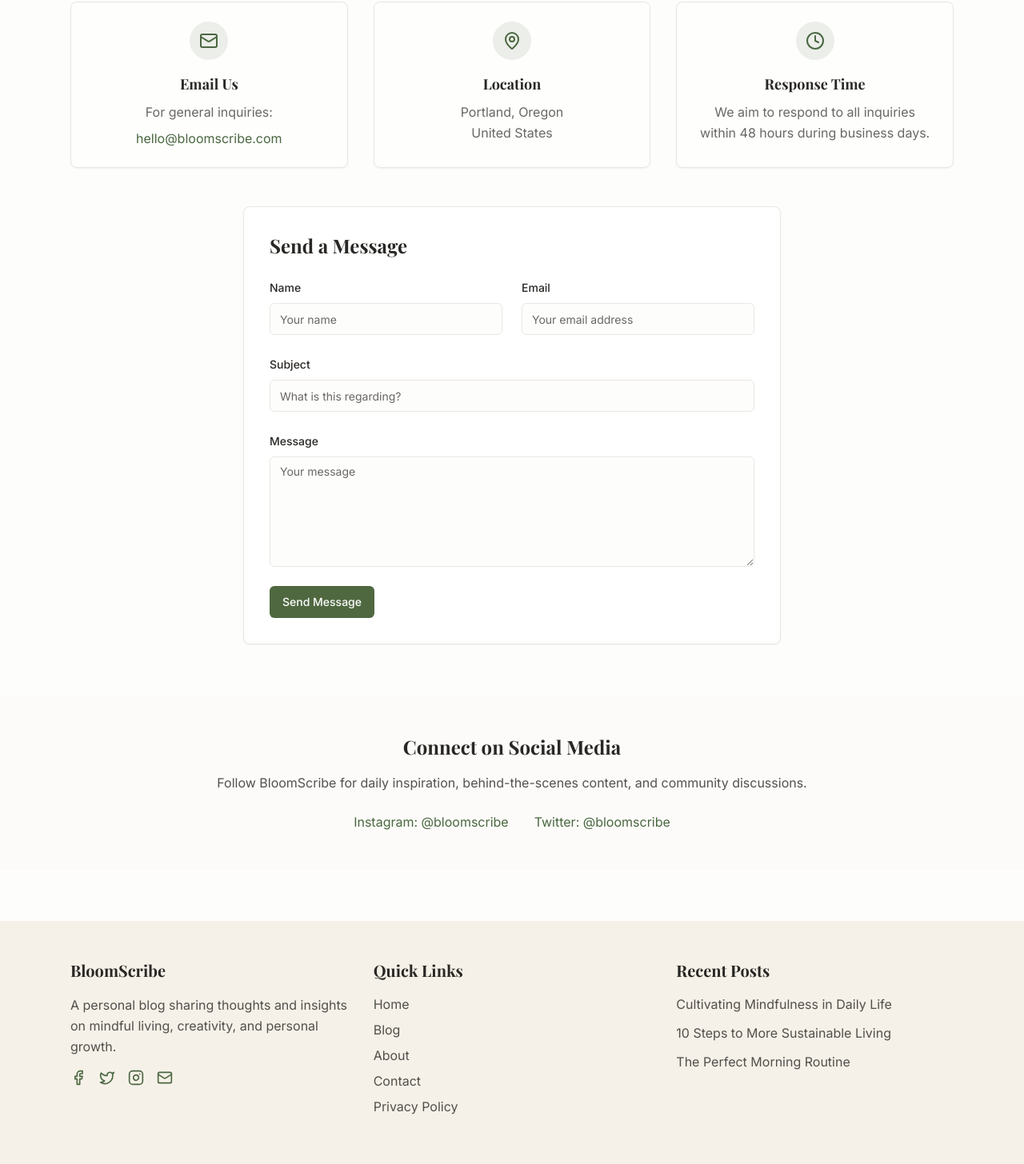
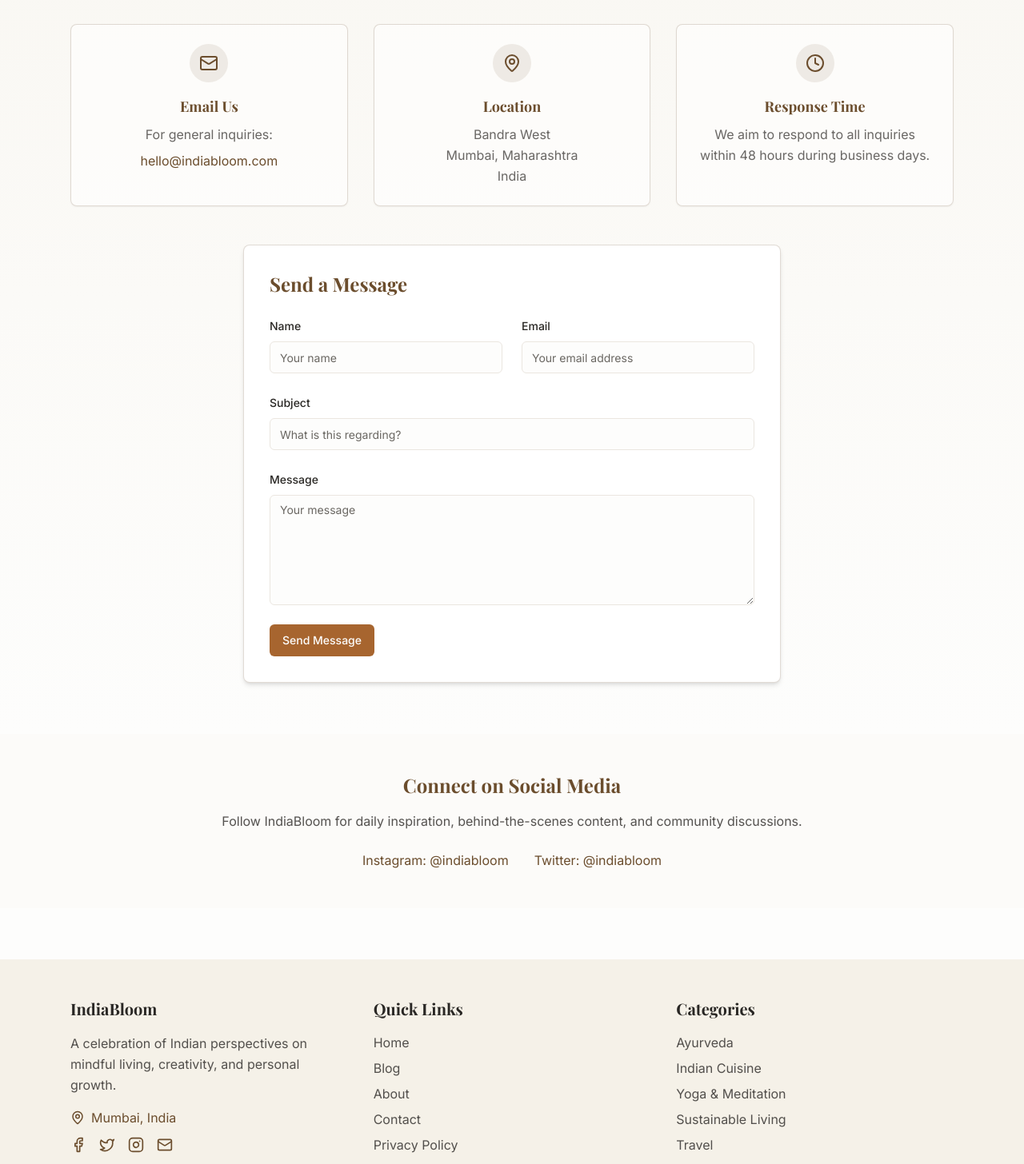
Before and after one commit to bipulsingh126/bloom-scribe-blog, a React (Vite) app: page /contact in a window 1280 px wide. Shown: the part 275-1731 px from the top of the page at 80% size. Built offline with nearby package versions, Linux system fonts and the light colour scheme; a web font is replaced by a local one.

Commit message:
Refactor: Update website name, location, and styling
- Changed website name.
- Added India as a location.
- Improved styling and added categories.

```diff
--- a/src/components/Footer.tsx
+++ b/src/components/Footer.tsx
@@ -6,7 +6,8 @@ import {
   Twitter,
   Instagram,
   Mail,
-  Heart
+  Heart,
+  MapPin
 } from 'lucide-react';
 
 const Footer = () => {
@@ -18,21 +19,24 @@ const Footer = () => {
         <div className="grid grid-cols-1 md:grid-cols-3 gap-8">
           {/* About */}
           <div>
-            <h3 className="text-xl font-serif font-bold mb-4">BloomScribe</h3>
+            <h3 className="text-xl font-serif font-bold mb-4">IndiaBloom</h3>
             <p className="text-foreground/80 mb-4">
-              A personal blog sharing thoughts and insights on mindful living, creativity, and personal growth.
+              A celebration of Indian perspectives on mindful living, creativity, and personal growth.
             </p>
+            <div className="flex items-center text-blog-brown mb-3">
+              <MapPin size={18} className="mr-2" /> Mumbai, India
+            </div>
             <div className="flex space-x-4">
-              <a href="#" className="text-blog-green hover:text-blog-sage transition-colors" aria-label="Facebook">
+              <a href="#" className="text-blog-brown hover:text-blog-light-brown transition-colors" aria-label="Facebook">
                 <Facebook size={20} />
               </a>
-              <a href="#" className="text-blog-green hover:text-blog-sage transition-colors" aria-label="Twitter">
+              <a href="#" className="text-blog-brown hover:text-blog-light-brown transition-colors" aria-label="Twitter">
                 <Twitter size={20} />
               </a>
-              <a href="#" className="text-blog-green hover:text-blog-sage transition-colors" aria-label="Instagram">
+              <a href="#" className="text-blog-brown hover:text-blog-light-brown transition-colors" aria-label="Instagram">
                 <Instagram size={20} />
               </a>
-              <a href="mailto:contact@bloomscribe.com" className="text-blog-green hover:text-blog-sage transition-colors" aria-label="Email">
+              <a href="mailto:contact@indiabloom.com" className="text-blog-brown hover:text-blog-light-brown transition-colors" aria-label="Email">
                 <Mail size={20} />
               </a>
             </div>
@@ -43,44 +47,50 @@ const Footer = () => {
             <h3 className="text-xl font-serif font-bold mb-4">Quick Links</h3>
             <ul className="space-y-2">
               <li>
-                <Link to="/" className="text-foreground/80 hover:text-blog-green transition-colors">Home</Link>
+                <Link to="/" className="text-foreground/80 hover:text-blog-brown transition-colors">Home</Link>
               </li>
               <li>
-                <Link to="/blog" className="text-foreground/80 hover:text-blog-green transition-colors">Blog</Link>
+                <Link to="/blog" className="text-foreground/80 hover:text-blog-brown transition-colors">Blog</Link>
               </li>
               <li>
-                <Link to="/about" className="text-foreground/80 hover:text-blog-green transition-colors">About</Link>
+                <Link to="/about" className="text-foreground/80 hover:text-blog-brown transition-colors">About</Link>
               </li>
               <li>
-                <Link to="/contact" className="text-foreground/80 hover:text-blog-green transition-colors">Contact</Link>
+                <Link to="/contact" className="text-foreground/80 hover:text-blog-brown transition-colors">Contact</Link>
               </li>
               <li>
-                <Link to="/privacy" className="text-foreground/80 hover:text-blog-green transition-colors">Privacy Policy</Link>
+                <Link to="/privacy" className="text-foreground/80 hover:text-blog-brown transition-colors">Privacy Policy</Link>
               </li>
             </ul>
           </div>
 
-          {/* Recent Posts */}
+          {/* Categories */}
           <div>
-            <h3 className="text-xl font-serif font-bold mb-4">Recent Posts</h3>
-            <ul className="space-y-3">
+            <h3 className="text-xl font-serif font-bold mb-4">Categories</h3>
+            <ul className="space-y-2">
               <li>
-                <Link to="/blog/cultivating-mindfulness" className="text-foreground/80 hover:text-blog-green transition-colors">Cultivating Mindfulness in Daily Life</Link>
+                <Link to="/blog" className="text-foreground/80 hover:text-blog-brown transition-colors">Ayurveda</Link>
               </li>
               <li>
-                <Link to="/blog/sustainable-living" className="text-foreground/80 hover:text-blog-green transition-colors">10 Steps to More Sustainable Living</Link>
+                <Link to="/blog" className="text-foreground/80 hover:text-blog-brown transition-colors">Indian Cuisine</Link>
               </li>
               <li>
-                <Link to="/blog/morning-routine" className="text-foreground/80 hover:text-blog-green transition-colors">The Perfect Morning Routine</Link>
+                <Link to="/blog" className="text-foreground/80 hover:text-blog-brown transition-colors">Yoga & Meditation</Link>
+              </li>
+              <li>
+                <Link to="/blog" className="text-foreground/80 hover:text-blog-brown transition-colors">Sustainable Living</Link>
+              </li>
+              <li>
+                <Link to="/blog" className="text-foreground/80 hover:text-blog-brown transition-colors">Travel</Link>
               </li>
             </ul>
           </div>
         </div>
 
         <div className="mt-8 pt-6 border-t border-border/30 text-center text-foreground/70 text-sm">
-          <p>© {currentYear} BloomScribe. All rights reserved.</p>
+          <p>© {currentYear} IndiaBloom. All rights reserved.</p>
           <p className="mt-2 flex items-center justify-center">
-            Made with <Heart size={14} className="mx-1 text-blog-green" /> by BloomScribe
+            Made with <Heart size={14} className="mx-1 text-blog-brown" /> in Mumbai
           </p>
         </div>
       </div>
--- a/src/index.css
+++ b/src/index.css
@@ -16,16 +16,16 @@
     --popover: 0 0% 100%;
     --popover-foreground: 40 6% 15%;
 
-    --primary: 98 24% 33%;
+    --primary: 27 56% 42%;
     --primary-foreground: 42 33% 99%;
 
-    --secondary: 100 10% 53%;
+    --secondary: 35 29% 55%;
     --secondary-foreground: 42 33% 99%;
 
     --muted: 35 30% 96%;
     --muted-foreground: 40 4% 40%;
 
-    --accent: 100 10% 53%;
+    --accent: 35 29% 55%;
     --accent-foreground: 42 33% 99%;
 
     --destructive: 0 84.2% 60.2%;
@@ -33,7 +33,7 @@
 
     --border: 35 20% 90%;
     --input: 35 20% 90%;
-    --ring: 100 20% 30%;
+    --ring: 27 56% 42%;
 
     --radius: 0.5rem;
   }
@@ -48,16 +48,16 @@
     --popover: 40 6% 18%;
     --popover-foreground: 42 33% 99%;
 
-    --primary: 100 12% 60%;
+    --primary: 27 36% 50%;
     --primary-foreground: 40 6% 15%;
 
-    --secondary: 100 6% 40%;
+    --secondary: 35 29% 45%;
     --secondary-foreground: 42 33% 99%;
 
     --muted: 40 6% 25%;
     --muted-foreground: 40 3% 70%;
 
-    --accent: 100 6% 40%;
+    --accent: 35 29% 45%;
     --accent-foreground: 42 33% 99%;
 
     --destructive: 0 62.8% 30.6%;
@@ -65,7 +65,7 @@
 
     --border: 40 6% 25%;
     --input: 40 6% 25%;
-    --ring: 100 12% 60%;
+    --ring: 27 36% 50%;
   }
 }
 
@@ -104,18 +104,21 @@
     @apply prose prose-lg md:prose-xl max-w-none prose-headings:font-serif prose-p:text-foreground/90 prose-a:text-primary hover:prose-a:text-primary/80 prose-img:rounded-lg;
   }
   .nav-link {
-    @apply text-foreground/80 hover:text-primary transition-colors px-3 py-2 text-sm md:text-base font-medium;
+    @apply text-foreground/80 hover:text-blog-brown transition-colors px-3 py-2 text-sm md:text-base font-medium;
   }
   .nav-link-active {
-    @apply text-primary font-semibold;
+    @apply text-blog-brown font-semibold;
   }
   .featured-post {
-    @apply relative overflow-hidden rounded-xl shadow-md transition-all duration-300 hover:shadow-lg bg-card;
+    @apply relative overflow-hidden rounded-xl shadow-md transition-all duration-300 hover:shadow-lg bg-card border border-blog-brown/10;
   }
   .post-card {
-    @apply bg-card rounded-lg overflow-hidden shadow-md hover:shadow-lg transition-all duration-300;
+    @apply bg-card rounded-lg overflow-hidden shadow-md hover:shadow-lg transition-all duration-300 border border-blog-brown/10;
   }
   .section-title {
     @apply text-2xl md:text-3xl font-serif font-bold mb-6 pb-2 border-b border-border/50 inline-block;
   }
+  .category-badge {
+    @apply inline-block px-3 py-1 rounded-full text-xs font-medium bg-blog-brown/10 text-blog-brown;
+  }
 }
--- a/src/pages/BlogPage.tsx
+++ b/src/pages/BlogPage.tsx
@@ -10,6 +10,13 @@ const BlogPage = () => {
   const [searchTerm, setSearchTerm] = useState('');
   const [activeCategory, setActiveCategory] = useState('all');
   const [filteredPosts, setFilteredPosts] = useState(blogData.allPosts);
+
+  // Extended categories including Indian-specific ones
+  const extendedCategories = [
+    'Mindfulness', 'Sustainability', 'Productivity', 'Wellbeing',
+    'Home', 'Food', 'Travel', 'Creativity', 'Ayurveda',
+    'Indian Cuisine', 'Yoga & Meditation'
+  ];
 
   useEffect(() => {
     // Filter posts based on search term and active category
@@ -45,19 +52,19 @@ const BlogPage = () => {
 
   return (
     <Layout>
-      <section className="py-12 md:py-16">
+      <section className="py-12 md:py-16 bg-gradient-to-b from-blog-beige/50 to-transparent">
         <div className="blog-container">
           <div className="max-w-3xl mx-auto text-center mb-12">
-            <h1 className="mb-4">The Blog</h1>
+            <h1 className="mb-4 text-blog-brown">The IndiaBloom Journal</h1>
             <p className="text-xl text-foreground/80">
-              Explore our collection of articles on mindful living, sustainability, and personal growth.
+              Explore our collection of articles on Indian wisdom, mindful living, sustainability, and personal growth.
             </p>
           </div>
 
-          <div className="mb-12">
+          <div className="bg-white rounded-xl shadow-sm p-6 mb-12">
             <SearchBar onSearch={handleSearch} />
             <CategoryFilter
-              categories={blogData.categories.filter(cat => cat !== 'All')}
+              categories={extendedCategories}
               activeCategory={activeCategory}
               onCategoryChange={handleCategoryChange}
             />
@@ -70,8 +77,8 @@ const BlogPage = () => {
               ))}
             </div>
           ) : (
-            <div className="text-center py-16">
-              <h3 className="text-xl mb-2">No posts found</h3>
+            <div className="text-center py-16 bg-blog-cream rounded-lg">
+              <h3 className="text-xl mb-2 text-blog-brown">No posts found</h3>
               <p className="text-foreground/70">
                 Try adjusting your search or filter to find what you're looking for.
               </p>
--- a/src/pages/ContactPage.tsx
+++ b/src/pages/ContactPage.tsx
@@ -8,48 +8,49 @@ import { Mail, MapPin, Clock } from 'lucide-react';
 const ContactPage = () => {
   return (
     <Layout>
-      <section className="py-12 md:py-16">
+      <section className="py-12 md:py-16 bg-gradient-to-b from-blog-beige/50 to-transparent">
         <div className="blog-container">
           <div className="max-w-3xl mx-auto text-center mb-12">
-            <h1 className="mb-4">Get in Touch</h1>
+            <h1 className="mb-4 text-blog-brown">Get in Touch</h1>
             <p className="text-xl text-foreground/80">
               Have a question, feedback, or just want to say hello? We'd love to hear from you.
             </p>
           </div>
 
           <div className="grid grid-cols-1 md:grid-cols-3 gap-8 mb-12">
-            <Card className="bg-card/50">
+            <Card className="bg-card/50 border-blog-brown/20 shadow-sm hover:shadow-md transition-all">
               <CardContent className="p-6 flex flex-col items-center text-center">
-                <div className="w-12 h-12 flex items-center justify-center bg-blog-green/10 rounded-full mb-4">
-                  <Mail className="h-6 w-6 text-blog-green" />
+                <div className="w-12 h-12 flex items-center justify-center bg-blog-brown/10 rounded-full mb-4">
+                  <Mail className="h-6 w-6 text-blog-brown" />
                 </div>
-                <h3 className="text-lg font-bold mb-2">Email Us</h3>
+                <h3 className="text-lg font-bold mb-2 text-blog-brown">Email Us</h3>
                 <p className="text-foreground/70 mb-2">For general inquiries:</p>
-                <a href="mailto:hello@bloomscribe.com" className="text-blog-green hover:underline">
-                  hello@bloomscribe.com
+                <a href="mailto:hello@indiabloom.com" className="text-blog-brown hover:underline">
+                  hello@indiabloom.com
                 </a>
               </CardContent>
             </Card>
 
-            <Card className="bg-card/50">
+            <Card className="bg-card/50 border-blog-brown/20 shadow-sm hover:shadow-md transition-all">
               <CardContent className="p-6 flex flex-col items-center text-center">
-                <div className="w-12 h-12 flex items-center justify-center bg-blog-green/10 rounded-full mb-4">
-                  <MapPin className="h-6 w-6 text-blog-green" />
+                <div className="w-12 h-12 flex items-center justify-center bg-blog-brown/10 rounded-full mb-4">
+                  <MapPin className="h-6 w-6 text-blog-brown" />
                 </div>
-                <h3 className="text-lg font-bold mb-2">Location</h3>
+                <h3 className="text-lg font-bold mb-2 text-blog-brown">Location</h3>
                 <p className="text-foreground/70">
-                  Portland, Oregon<br />
-                  United States
+                  Bandra West<br />
+                  Mumbai, Maharashtra<br />
+                  India
                 </p>
               </CardContent>
             </Card>
 
-            <Card className="bg-card/50">
+            <Card className="bg-card/50 border-blog-brown/20 shadow-sm hover:shadow-md transition-all">
               <CardContent className="p-6 flex flex-col items-center text-center">
-                <div className="w-12 h-12 flex items-center justify-center bg-blog-green/10 rounded-full mb-4">
-                  <Clock className="h-6 w-6 text-blog-green" />
+                <div className="w-12 h-12 flex items-center justify-center bg-blog-brown/10 rounded-full mb-4">
+                  <Clock className="h-6 w-6 text-blog-brown" />
                 </div>
-                <h3 className="text-lg font-bold mb-2">Response Time</h3>
+                <h3 className="text-lg font-bold mb-2 text-blog-brown">Response Time</h3>
                 <p className="text-foreground/70">
                   We aim to respond to all inquiries within 48 hours during business days.
                 </p>
@@ -58,9 +59,9 @@ const ContactPage = () => {
           </div>
 
           <div className="max-w-2xl mx-auto">
-            <Card>
+            <Card className="border-blog-brown/20 shadow-md">
               <CardContent className="p-6 md:p-8">
-                <h2 className="text-2xl font-serif font-bold mb-6">Send a Message</h2>
+                <h2 className="text-2xl font-serif font-bold mb-6 text-blog-brown">Send a Message</h2>
                 <ContactForm />
               </CardContent>
             </Card>
@@ -71,16 +72,16 @@ const ContactPage = () => {
       <section className="py-12 bg-muted/30">
         <div className="blog-container">
           <div className="max-w-3xl mx-auto text-center">
-            <h2 className="text-2xl font-serif font-bold mb-4">Connect on Social Media</h2>
+            <h2 className="text-2xl font-serif font-bold mb-4 text-blog-brown">Connect on Social Media</h2>
             <p className="text-foreground/80 mb-6">
-              Follow BloomScribe for daily inspiration, behind-the-scenes content, and community discussions.
+              Follow IndiaBloom for daily inspiration, behind-the-scenes content, and community discussions.
             </p>
             <div className="flex justify-center space-x-8">
-              <a href="#" className="text-blog-green hover:text-blog-sage transition-colors">
-                Instagram: @bloomscribe
+              <a href="#" className="text-blog-brown hover:text-blog-light-brown transition-colors">
+                Instagram: @indiabloom
               </a>
-              <a href="#" className="text-blog-green hover:text-blog-sage transition-colors">
-                Twitter: @bloomscribe
+              <a href="#" className="text-blog-brown hover:text-blog-light-brown transition-colors">
+                Twitter: @indiabloom
               </a>
             </div>
           </div>
--- a/src/pages/Index.tsx
+++ b/src/pages/Index.tsx
@@ -12,24 +12,45 @@ const Index = () => {
   return (
     <Layout>
       {/* Hero Section */}
-      <section className="bg-blog-beige py-16 md:py-24">
+      <section className="bg-gradient-to-r from-blog-beige to-blog-cream py-16 md:py-24">
         <div className="blog-container">
           <div className="max-w-3xl mx-auto text-center">
-            <h1 className="text-4xl md:text-6xl font-serif font-bold mb-6">Welcome to BloomScribe</h1>
+            <div className="mb-4 inline-block bg-blog-brown/10 px-4 py-2 rounded-full text-blog-brown font-medium text-sm">
+              Mindful Living from India
+            </div>
+            <h1 className="text-4xl md:text-6xl font-serif font-bold mb-6">Welcome to IndiaBloom</h1>
             <p className="text-xl md:text-2xl text-foreground/80 mb-8">
-              Exploring mindful living, sustainability, and personal growth through thoughtful stories and practical advice.
+              Exploring the rich heritage of Indian wisdom, sustainable practices, and mindful living through thoughtful stories and practical advice.
             </p>
             <div className="flex flex-col sm:flex-row gap-4 justify-center">
-              <Button asChild size="lg" className="bg-blog-green hover:bg-blog-green/90">
+              <Button asChild size="lg" className="bg-blog-brown hover:bg-blog-brown/90">
                 <Link to="/blog">
                   Explore the Blog
                   <ArrowRight className="ml-2 h-4 w-4" />
                 </Link>
               </Button>
-              <Button asChild variant="outline" size="lg">
-                <Link to="/about">About BloomScribe</Link>
+              <Button asChild variant="outline" size="lg" className="border-blog-brown/60 text-blog-brown hover:bg-blog-brown/10">
+                <Link to="/about">About IndiaBloom</Link>
               </Button>
             </div>
+          </div>
+        </div>
+      </section>
+
+      {/* Categories Section */}
+      <section className="py-12 bg-white">
+        <div className="blog-container">
+          <h2 className="section-title text-blog-brown">Explore Categories</h2>
+          <div className="grid grid-cols-2 md:grid-cols-5 gap-4 mt-8">
+            {['Ayurveda', 'Indian Cuisine', 'Yoga & Meditation', 'Sustainable Living', 'Travel'].map((category) => (
+              <Link
+                key={category}
+                to="/blog"
+                className="bg-blog-cream hover:bg-blog-beige transition-colors rounded-lg p-4 text-center shadow-sm hover:shadow"
+              >
+                <span className="font-medium text-blog-brown">{category}</span>
+              </Link>
+            ))}
           </div>
         </div>
       </section>
@@ -37,7 +58,7 @@ const Index = () => {
       {/* Featured Posts Section */}
       <section className="py-16">
         <div className="blog-container">
-          <h2 className="section-title">Featured Stories</h2>
+          <h2 className="section-title text-blog-brown">Featured Stories</h2>
           <div className="mt-8 space-y-8">
             {blogData.featuredPosts.map((post) => (
               <FeaturedPost key={post.id} post={post} />
@@ -49,14 +70,14 @@ const Index = () => {
       {/* Recent Posts Section */}
       <section className="py-16 bg-muted/40">
         <div className="blog-container">
-          <h2 className="section-title">Recent Articles</h2>
+          <h2 className="section-title text-blog-brown">Recent Articles</h2>
           <div className="mt-8 grid grid-cols-1 md:grid-cols-2 lg:grid-cols-3 gap-8">
             {blogData.recentPosts.slice(0, 3).map((post) => (
               <PostCard key={post.id} post={post} />
             ))}
           </div>
           <div className="mt-12 text-center">
-            <Button asChild variant="outline" size="lg">
+            <Button asChild variant="outline" size="lg" className="border-blog-brown/60 text-blog-brown hover:bg-blog-brown/10">
               <Link to="/blog">
                 View All Articles
                 <ArrowRight className="ml-2 h-4 w-4" />
@@ -69,11 +90,11 @@ const Index = () => {
       {/* Newsletter Section */}
       <section className="py-16 md:py-24">
         <div className="blog-container">
-          <div className="bg-blog-cream rounded-xl p-8 md:p-12">
+          <div className="bg-gradient-to-br from-blog-cream to-blog-beige rounded-xl p-8 md:p-12 shadow-md">
             <div className="max-w-2xl mx-auto text-center">
-              <h2 className="text-3xl md:text-4xl font-serif font-bold mb-4">Stay Inspired</h2>
+              <h2 className="text-3xl md:text-4xl font-serif font-bold mb-4 text-blog-brown">Stay Inspired</h2>
               <p className="text-lg text-foreground/80 mb-6">
-                Subscribe to receive thoughtfully curated content, new articles, and seasonal inspiration.
+                Subscribe to receive thoughtfully curated content, new articles, and seasonal inspiration from India.
               </p>
               <form className="flex flex-col sm:flex-row gap-3 max-w-md mx-auto">
                 <input
@@ -82,7 +103,7 @@ const Index = () => {
                   className="flex-grow rounded-md border border-input px-4 py-2"
                   required
                 />
-                <Button type="submit" className="bg-blog-green hover:bg-blog-green/90">
+                <Button type="submit" className="bg-blog-brown hover:bg-blog-brown/90">
                   Subscribe
                 </Button>
               </form>
```
Also changed, not shown: src/components/Navbar.tsx (+6 -3 lines).
